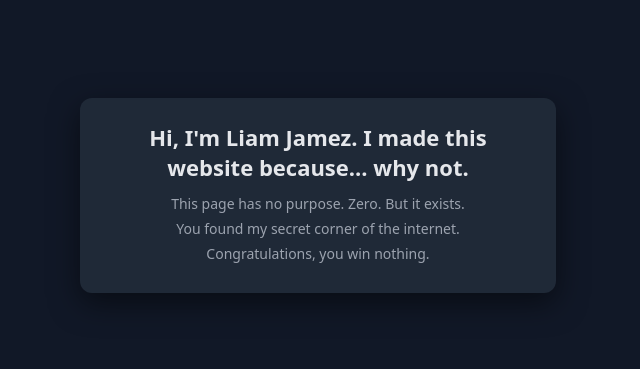
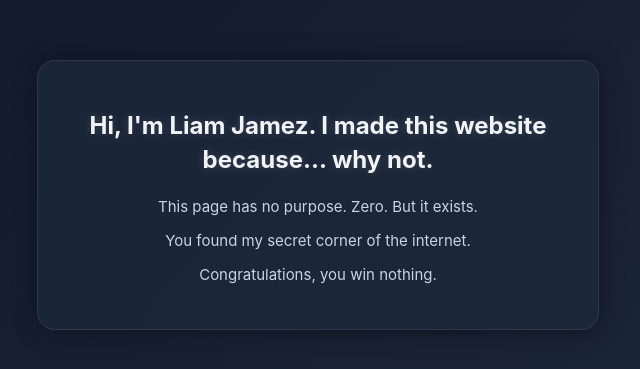
Before and after one commit to nyinyizarni/randompage.github.io, a plain HTML site: page index.html in a window 1280 px wide. Shown: the part 205-574 px from the top of the page, without its empty margins (322-962 px from the left). Drawn offline with Linux system fonts and the light colour scheme.

Commit message:
Update index.html

```diff
--- a/index.html
+++ b/index.html
@@ -5,31 +5,47 @@
   <title>Just A Random Page</title>
   <style>
     body {
-      background: #111827;
-      color: #e5e7eb;
-      font-family: system-ui, -apple-system, BlinkMacSystemFont, "Segoe UI", sans-serif;
+      margin: 0;
+      padding: 0;
+      min-height: 100vh;
       display: flex;
+      justify-content: center;
       align-items: center;
-      justify-content: center;
-      min-height: 100vh;
-      margin: 0;
+      background: linear-gradient(135deg, #0f172a, #1e293b);
+      font-family: "Inter", system-ui, sans-serif;
+      color: #e2e8f0;
     }
+
     .card {
-      background: #1f2937;
-      padding: 24px 28px;
-      border-radius: 12px;
-      box-shadow: 0 10px 30px rgba(0,0,0,0.5);
+      background: rgba(30, 41, 59, 0.75);
+      padding: 32px 40px;
+      border-radius: 18px;
+      backdrop-filter: blur(12px);
+      box-shadow: 0 0 25px rgba(0, 0, 0, 0.45);
+      max-width: 480px;
       text-align: center;
-      max-width: 420px;
+      border: 1px solid rgba(255, 255, 255, 0.08);
+      animation: fadeIn 1.2s ease;
     }
+
     h1 {
-      font-size: 22px;
-      margin: 0 0 12px;
+      font-size: 24px;
+      margin-bottom: 18px;
+      color: #f1f5f9;
+      text-shadow: 0 0 10px rgba(255, 255, 255, 0.15);
+      line-height: 1.4;
     }
+
     p {
-      margin: 6px 0;
-      font-size: 14px;
-      color: #9ca3af;
+      margin: 10px 0;
+      font-size: 15px;
+      color: #cbd5e1;
+      line-height: 1.6;
+    }
+
+    @keyframes fadeIn {
+      from { opacity: 0; transform: translateY(10px); }
+      to { opacity: 1; transform: translateY(0); }
     }
   </style>
 </head>
```
